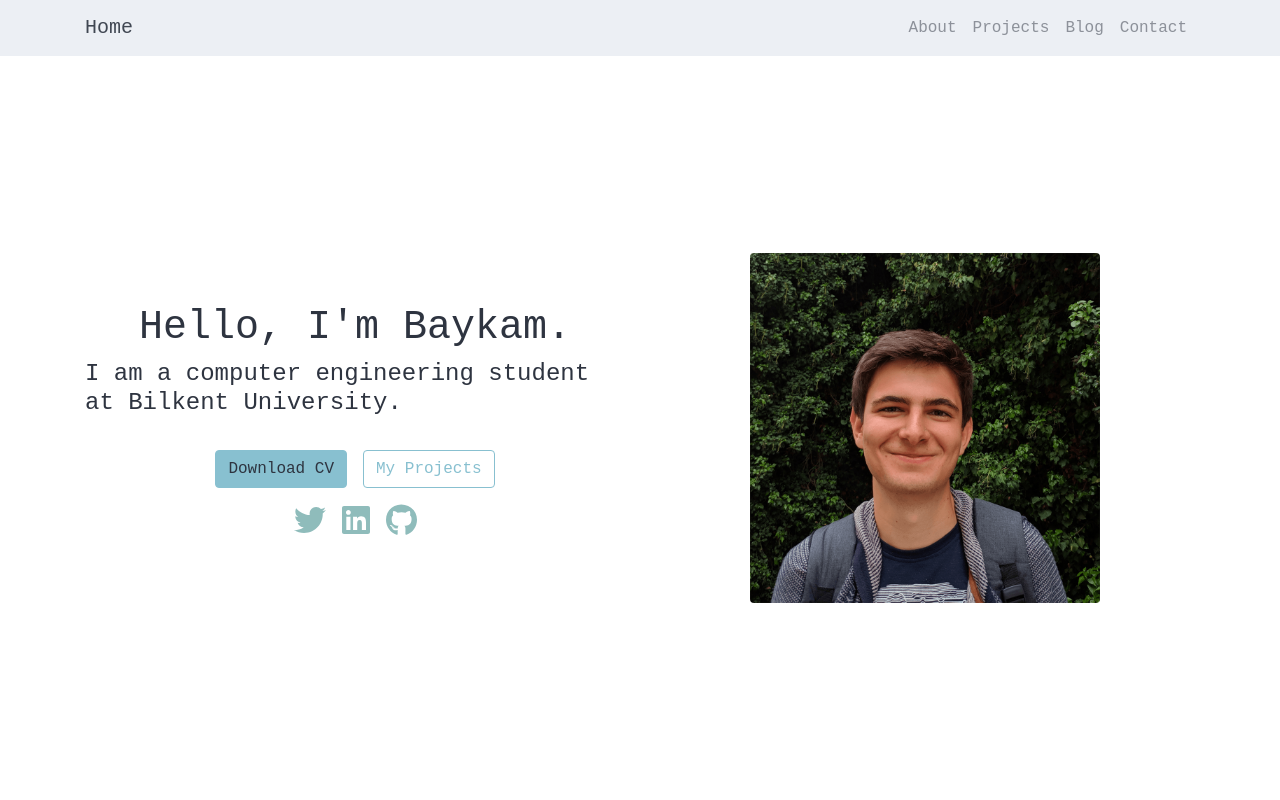
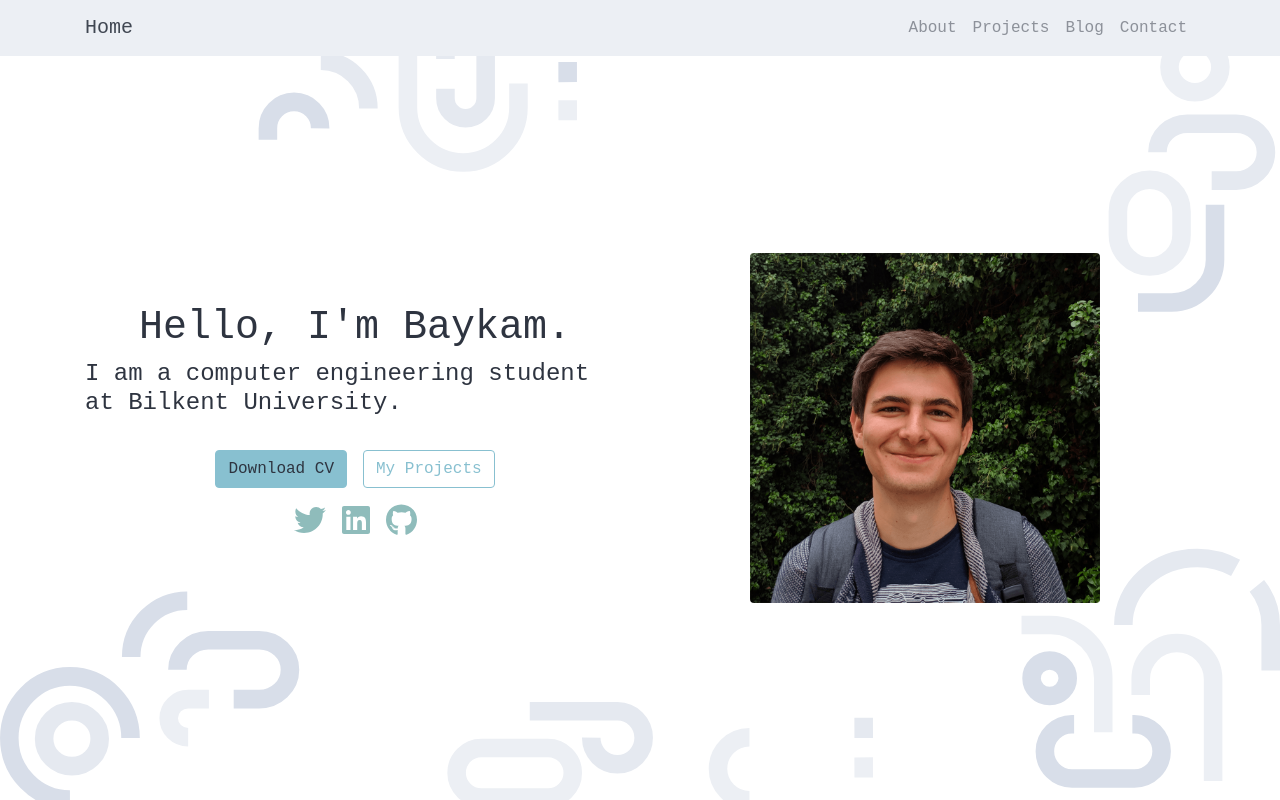
Before and after one commit to baykamsay/baykam.me, a Next.js app: page / in a window 1280 px wide. Built offline with nearby package versions, Linux system fonts and the light colour scheme; a web font is replaced by a local one.

Commit message:
Added background

```diff
--- a/pages/index.js
+++ b/pages/index.js
@@ -55,7 +55,7 @@ export default function Home() {
                     focusable="false"
                     data-prefix="fab"
                     data-icon="twitter"
-                    class="svg-inline--fa fa-twitter fa-w-16"
+                    className="svg-inline--fa fa-twitter fa-w-16"
                     role="img"
                     xmlns="http://www.w3.org/2000/svg"
                     viewBox="0 0 512 512"
@@ -79,7 +79,7 @@ export default function Home() {
                     focusable="false"
                     data-prefix="fab"
                     data-icon="linkedin"
-                    class="svg-inline--fa fa-linkedin fa-w-14"
+                    className="svg-inline--fa fa-linkedin fa-w-14"
                     role="img"
                     xmlns="http://www.w3.org/2000/svg"
                     viewBox="0 0 448 512"
@@ -103,7 +103,7 @@ export default function Home() {
                     focusable="false"
                     data-prefix="fab"
                     data-icon="github"
-                    class="svg-inline--fa fa-github fa-w-16"
+                    className="svg-inline--fa fa-github fa-w-16"
                     role="img"
                     xmlns="http://www.w3.org/2000/svg"
                     viewBox="0 0 496 512"
--- a/styles/globals.scss
+++ b/styles/globals.scss
@@ -1 +1,10 @@
 @import "./styles/bootstrapTheme.scss";
+
+body {
+  background-image: url("/background.svg");
+  background-repeat: no-repeat;
+  background-position: center center;
+  // background-size: 1920px 1080px;
+  background-size: cover;
+  background-attachment: fixed;
+}
```
Also changed, not shown: public/background.svg (added).
